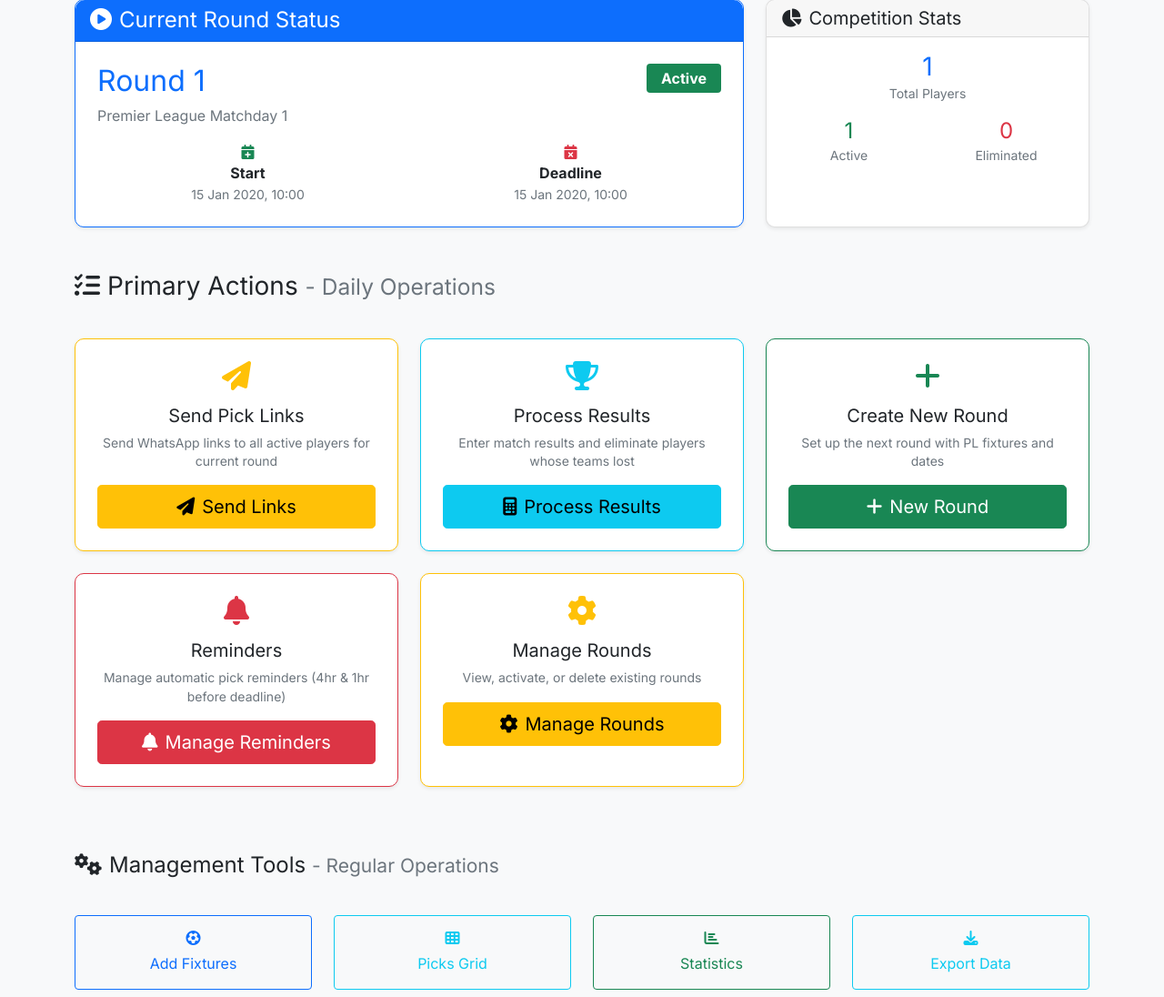
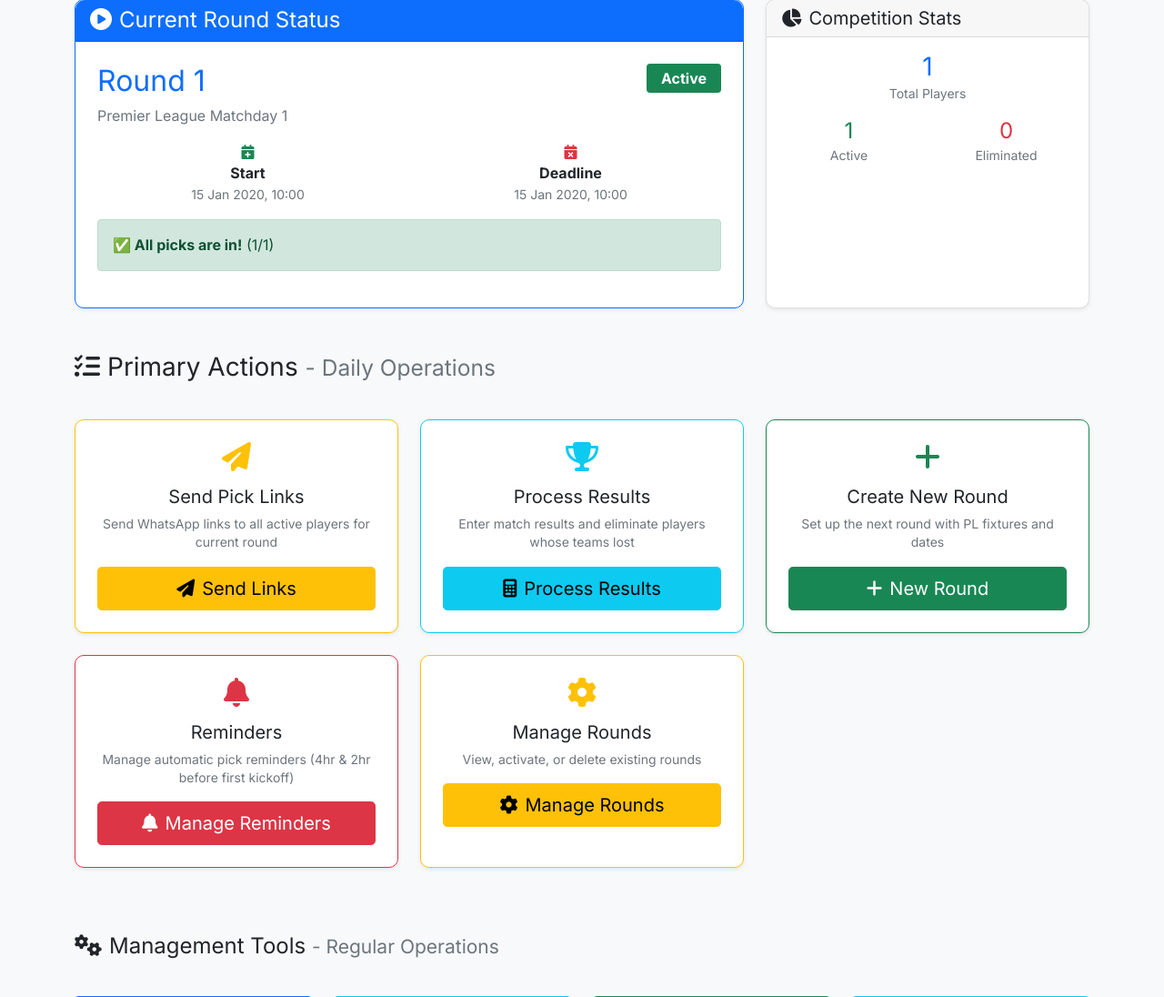
Before and after one commit to sevy71/LMS2, a Flask app: page /admin_dashboard in a window 1280 px wide. Shown: the part 160-1256 px from the top of the page at 91% size. Run offline with Flask 3, Linux system fonts and the light colour scheme; the visitor is signed in with stand-in values (Sample User, id 1); tables that the repository leaves empty hold one stand-in row (values such as "Sample post"); data that the repository does not hold is empty; some libraries are stand-ins or nearby versions.

Commit message:
Reminders: anchor to first kickoff; switch to 4h & 2h schedule; derive first_kickoff_at from fixtures; add admin ‘all picks in’ status/WhatsApp link on dashboard

```diff
--- a/lms_automation/app.py
+++ b/lms_automation/app.py
@@ -173,6 +173,7 @@ _ensure_minimum_schema()
 
 # Admin authentication
 ADMIN_PASSWORD = os.environ.get('ADMIN_PASSWORD', 'admin123')  # Change this!
+ADMIN_WHATSAPP = os.environ.get('ADMIN_WHATSAPP')  # Optional: admin WhatsApp number (e.g., +441234567890)
 
 # --- Helpers ---
 def team_abbrev(team_name: str) -> str:
@@ -437,6 +438,76 @@ def admin_dashboard():
     current_round = Round.query.filter_by(status='active').first()
     return render_template('admin_dashboard.html', players=players, current_round=current_round)
 
+@app.route('/api/admin/current-round-picks-status')
+@admin_required
+def current_round_picks_status():
+    """Return pick submission status for the active round: counts, who’s missing, and an optional WhatsApp link for admin when complete."""
+    try:
+        round_obj = Round.query.filter_by(status='active').first()
+        if not round_obj:
+            return jsonify({
+                'success': True,
+                'round': None,
+                'counts': {'active_players': 0, 'picks_submitted': 0},
+                'all_in': False,
+                'missing': [],
+                'admin_whatsapp_link': None
+            })
+
+        active_players = Player.query.filter_by(status='active').all()
+        active_ids = [p.id for p in active_players]
+
+        if not active_ids:
+            return jsonify({
+                'success': True,
+                'round': {'id': round_obj.id, 'round_number': round_obj.round_number},
+                'counts': {'active_players': 0, 'picks_submitted': 0},
+                'all_in': False,
+                'missing': [],
+                'admin_whatsapp_link': None
+            })
+
+        picks = Pick.query.filter(Pick.round_id == round_obj.id, Pick.player_id.in_(active_ids)).all()
+        picked_ids = {p.player_id for p in picks}
+        missing_players = [p.name for p in active_players if p.id not in picked_ids]
+
+        all_in = (len(picked_ids) == len(active_ids)) and len(active_ids) > 0
+
+        # Optional WhatsApp link to notify admin when all picks are in
+        whatsapp_link = None
+        if all_in and ADMIN_WHATSAPP:
+            base_url = os.environ.get('BASE_URL', request.url_root.rstrip('/'))
+            if base_url.startswith('http://') and 'localhost' not in base_url and '127.0.0.1' not in base_url:
+                base_url = base_url.replace('http://', 'https://')
+            if not base_url.startswith(('http://', 'https://')):
+                base_url = f"https://{base_url}"
+
+            message_lines = [
+                f"✅ All picks are in!",
+                f"Round {round_obj.round_number} (PL MD {round_obj.pl_matchday})",
+                "",
+                "You can proceed with locking the round or reviewing picks.",
+                base_url
+            ]
+            msg = "\n".join(message_lines)
+            encoded = msg.replace('\n', '%0A')
+            clean = ADMIN_WHATSAPP.replace('+', '')
+            whatsapp_link = f"https://api.whatsapp.com/send?phone={clean}&text={encoded}"
+
+        return jsonify({
+            'success': True,
+            'round': {'id': round_obj.id, 'round_number': round_obj.round_number},
+            'counts': {
+                'active_players': len(active_ids),
+                'picks_submitted': len(picked_ids)
+            },
+            'all_in': all_in,
+            'missing': missing_players,
+            'admin_whatsapp_link': whatsapp_link
+        })
+    except Exception as e:
+        return jsonify({'success': False, 'error': str(e)}), 500
+
 @app.route('/send_picks')
 def send_picks():
     current_round = Round.query.filter_by(status='active').first()
@@ -741,6 +812,7 @@ def handle_rounds():
 
                 if formatted_fixtures:
                     # Create fixture records from API data
+                    earliest_kickoff = None
                     for fixture_data in formatted_fixtures:
                         fixture = Fixture(
                             round_id=new_round.id,
@@ -754,6 +826,16 @@ def handle_rounds():
                             status=fixture_data['status']
                         )
                         db.session.add(fixture)
+                        # Track earliest kickoff if date and time present
+                        try:
+                            if fixture_data['date'] and fixture_data['time']:
+                                dt = datetime.combine(fixture_data['date'], fixture_data['time'])
+                                if (earliest_kickoff is None) or (dt < earliest_kickoff):
+                                    earliest_kickoff = dt
+                        except Exception:
+                            pass
+                    if earliest_kickoff:
+                        new_round.first_kickoff_at = earliest_kickoff
 
                     db.session.commit()
 
@@ -1070,6 +1152,7 @@ def add_fixtures_to_round(round_id):
 
             if formatted_fixtures:
                 # Create fixture records from API data
+                earliest_kickoff = None
                 for fixture_data in formatted_fixtures:
                     fixture = Fixture(
                         round_id=round_obj.id,
@@ -1083,6 +1166,15 @@ def add_fixtures_to_round(round_id):
                         status=fixture_data['status']
                     )
                     db.session.add(fixture)
+                    try:
+                        if fixture_data['date'] and fixture_data['time']:
+                            dt = datetime.combine(fixture_data['date'], fixture_data['time'])
+                            if (earliest_kickoff is None) or (dt < earliest_kickoff):
+                                earliest_kickoff = dt
+                    except Exception:
+                        pass
+                if earliest_kickoff:
+                    round_obj.first_kickoff_at = earliest_kickoff
 
                 db.session.commit()
 
@@ -2650,9 +2742,9 @@ class WhatsAppReminder:
         if reminder_type == '4_hour':
             urgency = "⏰ 4 hours left!"
             time_msg = "You have 4 hours remaining"
-        elif reminder_type == '1_hour':
-            urgency = "🚨 URGENT - 1 hour left!"
-            time_msg = "Only 1 hour remaining"
+        elif reminder_type == '2_hour':
+            urgency = "⏰ 2 hours left!"
+            time_msg = "Only 2 hours remaining"
         else:
             urgency = "📝 Reminder"
             time_msg = "Don't forget"
--- a/lms_automation/templates/admin_dashboard.html
+++ b/lms_automation/templates/admin_dashboard.html
@@ -65,6 +65,9 @@
                             You can now reset the game to start a new cycle.
                         </div>
                     {% endif %}
+
+                    <!-- Picks submission status -->
+                    <div id="picksStatus" class="mt-3"></div>
                 {% else %}
                     <div class="text-center py-4">
                         <i class="fas fa-exclamation-triangle text-warning fa-3x mb-3"></i>
@@ -159,7 +162,7 @@
             <div class="card-body text-center p-4">
                 <i class="fas fa-bell text-danger fa-2x mb-3"></i>
                 <h5 class="card-title">Reminders</h5>
-                <p class="card-text text-muted small">Manage automatic pick reminders (4hr & 1hr before deadline)</p>
+                <p class="card-text text-muted small">Manage automatic pick reminders (4hr & 2hr before first kickoff)</p>
                 <a href="{{ url_for('reminders_dashboard') }}" class="btn btn-danger btn-lg w-100">
                     <i class="fas fa-bell me-2"></i>Manage Reminders
                 </a>
@@ -230,6 +233,61 @@
         </button>
     </div>
 </div>
+
+<script>
+document.addEventListener('DOMContentLoaded', function() {
+  // Only attempt fetch if the picksStatus container exists
+  const container = document.getElementById('picksStatus');
+  if (!container) return;
+
+  async function loadPicksStatus() {
+    try {
+      const resp = await fetch('/api/admin/current-round-picks-status');
+      const data = await resp.json();
+      if (!data.success) return;
+
+      if (!data.round) {
+        container.innerHTML = '';
+        return;
+      }
+
+      const active = data.counts.active_players;
+      const submitted = data.counts.picks_submitted;
+      const allIn = data.all_in;
+      const missing = data.missing || [];
+      const link = data.admin_whatsapp_link;
+
+      if (allIn) {
+        container.innerHTML = `
+          <div class="alert alert-success d-flex justify-content-between align-items-center">
+            <div>
+              <strong>✅ All picks are in!</strong> (${submitted}/${active})
+            </div>
+            ${link ? `<a class="btn btn-sm btn-success" href="${link}" target="_blank">
+                <i class="fab fa-whatsapp me-1"></i> Notify Me
+              </a>` : ''}
+          </div>
+        `;
+      } else {
+        const missingList = missing.slice(0, 4).join(', ');
+        const more = missing.length > 4 ? ` and ${missing.length - 4} more` : '';
+        container.innerHTML = `
+          <div class="alert alert-info">
+            <div class="fw-bold mb-1">Picks received: ${submitted}/${active}</div>
+            ${missing.length ? `<small class="text-muted">Missing: ${missingList}${more}</small>` : ''}
+          </div>
+        `;
+      }
+    } catch (e) {
+      // Silently ignore rendering errors
+    }
+  }
+
+  loadPicksStatus();
+  // Refresh periodically while admin has the page open
+  setInterval(loadPicksStatus, 30000);
+});
+</script>
 
 <div class="collapse" id="utilityActions">
     <div class="row mb-5">
--- a/lms_automation/templates/reminders_dashboard.html
+++ b/lms_automation/templates/reminders_dashboard.html
@@ -92,7 +92,7 @@
     border-left-color: #17a2b8;
 }
 
-.reminder-1_hour {
+.reminder-2_hour {
     border-left-color: #dc3545;
 }
 
@@ -178,7 +178,7 @@ function renderDueReminders(reminders) {
                         </div>
                         <div class="text-end">
                             <span class="badge bg-${reminder.reminder_type === '4_hour' ? 'info' : 'danger'}">
-                                ${reminder.reminder_type === '4_hour' ? '4 Hour' : '1 Hour'} Reminder
+                                ${reminder.reminder_type === '4_hour' ? '4 Hour' : '2 Hour'} Reminder
                             </span>
                             ${isOverdue ? '<br><small class="text-danger">OVERDUE</small>' : ''}
                         </div>
```
Also changed, not shown: lms_automation/models.py (+35 -14 lines).
